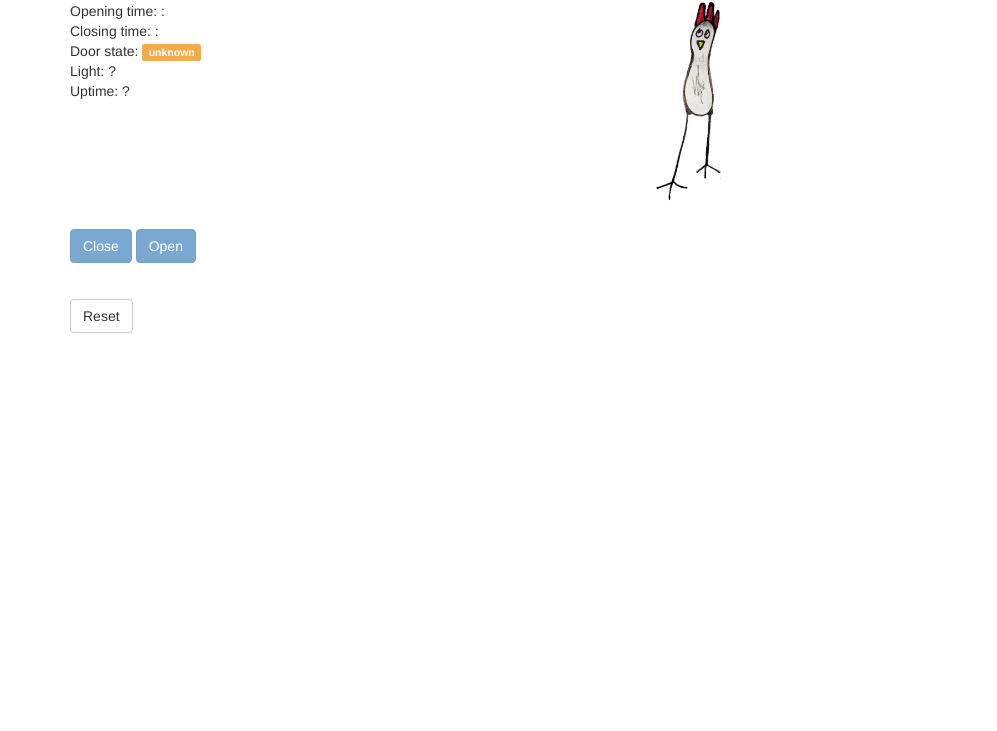
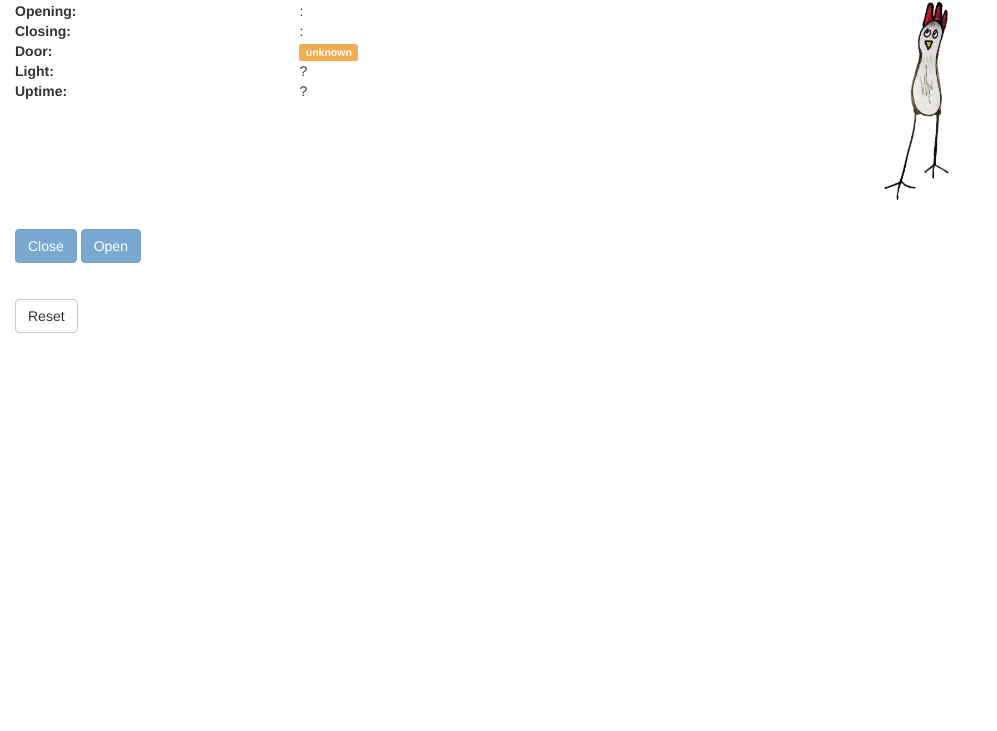
Before and after one commit to notfalsey/cooperator, a website: page client/src/views/main.html in a window 1280 px wide. Shown: the part 69-800 px from the top of the page, without its empty margins (0-997 px from the left). Drawn offline with nearby package versions, Linux system fonts and the light colour scheme.

Commit message:
Tweak layout

```diff
--- a/client/src/js/controllers/coopController.js
+++ b/client/src/js/controllers/coopController.js
@@ -62,20 +62,20 @@ angular.module(appName)
 										deltaHours += Math.floor(openMinutes / 60);
 										deltaMins += openMinutes % 60;
 									}
-									$scope.nextOpMessage = 'Opening in ' + deltaHours + ' hours and ' + deltaMins + ' minutes';
+									$scope.nextOpMessage = 'Opening in ' + deltaHours + ' hrs and ' + deltaMins + ' mins';
 								} else {
 									$scope.doorHealth = $scope.doorStates.danger;
 								}
 							} else if(doorState === 'open') {
 								if(currentMinutes >= openMinutes && currentMinutes <= closeMinutes) {
 									$scope.doorHealth = $scope.doorStates.ok;
-									deltaHours = Math.floor((closeMinutes - currentMinutes) / 60);
-									deltaMins = (closeMinutes - currentMinutes) % 60;
-
-									$scope.nextOpMessage = 'Closing in ' + deltaHours + ' hours and ' + deltaMins + ' minutes';
 								} else {
 									$scope.doorHealth = $scope.doorStates.danger;
 								}
+								deltaHours = Math.floor((closeMinutes - currentMinutes) / 60);
+									deltaMins = (closeMinutes - currentMinutes) % 60;
+
+									$scope.nextOpMessage = 'Closing in ' + deltaHours + ' hrs and ' + deltaMins + ' mins';
 							} else {
 								$scope.doorHealth = $scope.doorStates.transitioning;
 							}
@@ -91,7 +91,7 @@ angular.module(appName)
 					var days = Math.floor(uptime / (24 * 3600 * 1000));
 					var hours = Math.floor((uptime / (3600 * 1000)) % 24);
 					var minutes = Math.floor((uptime / (60 * 1000)) % 60);
-					$scope.uptime = days + ' days, ' + hours + ' hours, ' + minutes + ' minutes';
+					$scope.uptime = days + ' days, ' + hours + ' hrs, ' + minutes + ' mins';
 				}
 			});
 
--- a/client/src/views/coop-controller.html
+++ b/client/src/views/coop-controller.html
@@ -1,25 +1,45 @@
 <div ng-controller="coopApp.coopController">
 	<div class="row">
-		<div class="col-xs-8 col-md-6">
-			<div>Opening time: {{openTime.hour}}:{{openTime.minute}} </div>
-			<div>Closing time: {{closeTime.hour}}:{{closeTime.minute}} </div>
-			<div>Door state: <span ng-show="doorHealth===doorStates.ok" class="label label-success">{{doorState}}</span>
+		<div class="col-xs-8">
+			<div class="row">
+				<div class="col-xs-4" style="font-weight: bold;">Opening:</div>
+				<div class="col-xs-8">{{openTime.hour}}:{{openTime.minute}}</div>
+			</div>
+			<div class="row">
+				<div class="col-xs-4" style="font-weight: bold;">Closing:</div>
+				<div class="col-xs-8">{{closeTime.hour}}:{{closeTime.minute}}</div>
+			</div>
+			<div class="row">
+				<div class="col-xs-4" style="font-weight: bold;">Door:</div>
+				<div class="col-xs-8"><span ng-show="doorHealth===doorStates.ok" class="label label-success">{{doorState}}</span>
 							 <span ng-show="doorHealth===doorStates.transitioning" class="label label-warning">{{doorState}}</span>
 							 <span ng-show="doorHealth===doorStates.danger" class="label label-danger">{{doorState}}</span>
+				</div>
 			</div>
-			<div>Light: {{light}}</div>
-			<div>Uptime: {{uptime}}</div>
-			<div>{{nextOpMessage}}</div>
+			<div class="row">
+				<div class="col-xs-4" style="font-weight: bold;">Light:</div>
+				<div class="col-xs-8">{{light}}</div>
+			</div>
+			<div class="row">
+				<div class="col-xs-4" style="font-weight: bold;">Uptime:</div>
+				<div class="col-xs-8">{{uptime}}</div>
+			</div>
+			<br/>
+			<div class="row">
+				<div class="col-xs-12">{{nextOpMessage}}</div>
+			</div>
 		</div>
-		<div class="col-xs-4 col-md-6">
-			<img height="200" src="/src/img/chick.jpg"></img>
+		<div class="col-xs-4">
+			<div class="col-xs-10">
+				<img height="200" src="/src/img/chick.jpg"></img>
+			</div>
 		</div>
 	</div>
 
 	<br/>
 
 	<div class="row">
-		<div class="col-xs-8 col-md-6">
+		<div class="col-xs-12">
 			<button type="button" class="btn btn-primary navbar-btn" ng-disabled="doorState!=='open'" ng-click="closeDoor()">Close</button>
 			<button type="button" class="btn btn-primary navbar-btn" ng-disabled="doorState!=='closed'" ng-click="openDoor()">Open</button>
 		</div>
@@ -28,7 +48,7 @@
 	<br/>
 
 	<div class="row">
-		<div class="col-xs-8 col-md-6">
+		<div class="col-xs-12">
 			<button type="button" class="btn btn-default navbar-btn" ng-click="reset()">Reset</button>
 		</div>
 	</div>
--- a/client/src/views/main.html
+++ b/client/src/views/main.html
@@ -20,12 +20,12 @@
     <link href="../../deps/bootstrap/bootstrap.css" rel="stylesheet">
   </head>
   <body>
-    <div class="container">
+    <div class="container-fluid">
 
-      <div class="starter-template">
+      <!--<div class="starter-template">-->
         <h1>Cooperator</h1>
         <coop-controller></coop-controller>
-      </div>
+      <!--</div>-->
 
     </div>
     <!-- jQuery (necessary for Bootstrap's JavaScript plugins) -->
```
